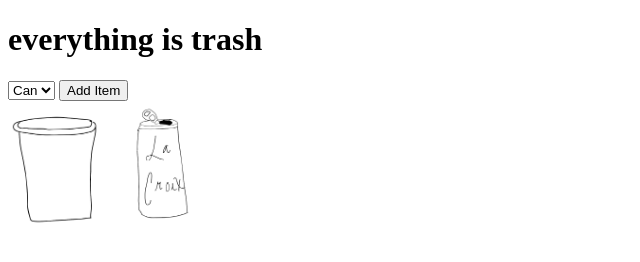
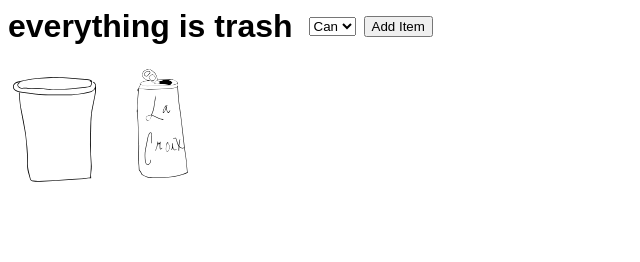
Before and after one commit to jordanrmess/everythingtrash, a website with bundled scripts: page index.html in a window 1280 px wide. Shown: the whole page, without its empty margins (0-640 px from the left). Built offline with nearby package versions, Linux system fonts and the light colour scheme; a web font is replaced by a local one.

Commit message:
update font

```diff
--- a/index.html
+++ b/index.html
@@ -2,7 +2,32 @@
 <html lang="en">
   <head>
     <title>cup</title>
+    <link rel="preconnect" href="https://fonts.googleapis.com">
+    <link rel="preconnect" href="https://fonts.gstatic.com" crossorigin>
+    <link href="https://fonts.googleapis.com/css2?family=Rock+3D&display=swap" rel="stylesheet">
     <style>
+      body {
+        font-family: 'Rock 3D', sans-serif;
+      }
+
+      .header-row {
+        display: flex;
+        align-items: center;
+        gap: 1rem;
+        flex-wrap: wrap;
+        margin-bottom: 1rem;
+      }
+
+      .header-row h1 {
+        margin: 0;
+      }
+
+      .controls {
+        display: inline-flex;
+        align-items: center;
+        gap: 0.5rem;
+      }
+
       .trash {
         width: 100px;
         height: auto;
@@ -11,19 +36,21 @@
   </head>
 
   <body>
+    <div class="header-row">
       <h1 id="title">everything is trash</h1>
-    <div>
+      <div class="controls">
         <select id="item-type">
           <option value="cans">Can</option>
           <option value="cups">Cup</option>
         </select>
         <button id="add-item" type="button">Add Item</button>
       </div>
+    </div>
     <div id="trash-items">
       <img
       id="cup-1"
       class="trash"
-        src="./cups/1.png"
+        src="./cups/1.svg"
         data-type="cups"
         data-count="1"
         can-move
@@ -31,7 +58,7 @@
       <img
       id="can-1"
         class="trash"
-        src="./cans/1.png"
+        src="./cans/1.svg"
         data-type="cans"
         data-count="1"
         can-move
--- a/js/main.js
+++ b/js/main.js
@@ -28,7 +28,7 @@
 
   newItem.className = "trash";
   newItem.id = itemId;
-  newItem.src = `./${itemType}/1.png`;
+  newItem.src = `./${itemType}/1.svg`;
   newItem.dataset.type = itemType;
   newItem.dataset.count = "1";
   newItem.setAttribute("can-move", "");
--- a/js/trash.js
+++ b/js/trash.js
@@ -10,7 +10,7 @@
 
   handleClick(e) {
     this.count = e.shiftKey ? 1 : Math.min(this.count + 1, 5);
-    this.element.src = `./${this.type}/${this.count}.png`;
+    this.element.src = `./${this.type}/${this.count}.svg`;
     console.log(this.count);
     if (this.count != 5) {
       if (this.type === "cans") {
```
Also changed, not shown: cans/1.svg (added), cans/2.svg (added), cans/3.svg (added), cans/4.svg (added), cans/5.svg (added), cups/1.svg (added), cups/2.svg (added), cups/3.svg (added), cups/4.svg (added), cups/5.svg (added). Lines whose indentation alone changed are shown as unchanged.
